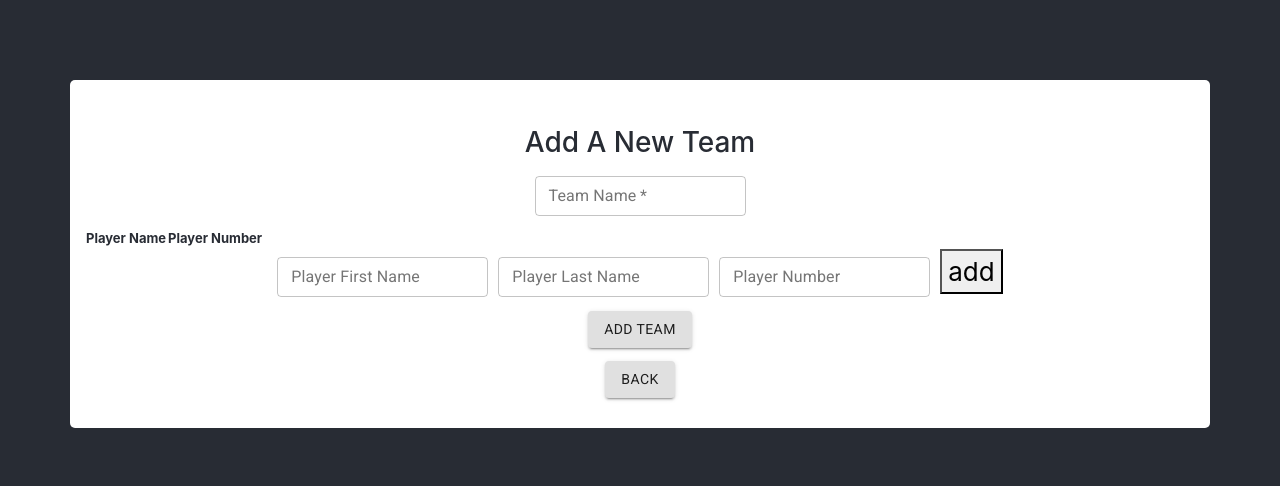
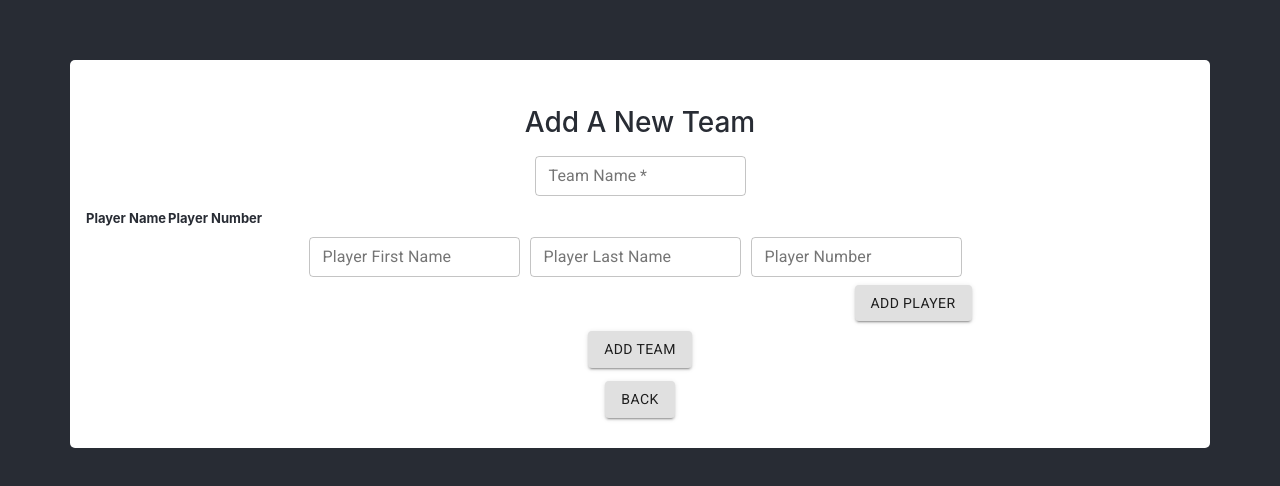
Before and after one commit to TaylorZowtuk/measure-what-matters, a React (Create React App) app in the folder frontend/: page /create-team in a window 1280 px wide. Shown: the part 146-632 px from the top of the page. Built offline with nearby package versions, Linux system fonts and the light colour scheme.

Commit message:
fixed some styling

```diff
--- a/frontend/src/components/AddTeam/AddTeam.page.tsx
+++ b/frontend/src/components/AddTeam/AddTeam.page.tsx
@@ -234,7 +234,13 @@ class AddTeam extends React.Component<{}, createTeamState> {
             })}
           </tbody>
         </table>
-        <form>
+        <form
+          style={{
+            width: "fit-content",
+            marginLeft: "auto",
+            marginRight: "auto",
+          }}
+        >
           <TextField
             style={{ marginRight: 10 }}
             id="outlined-required"
@@ -264,8 +270,12 @@ class AddTeam extends React.Component<{}, createTeamState> {
             value={this.state.newPlayerNumber}
             onChange={this.handlePlayerNumberChange}
           />
-
-          <button onClick={this.onAddPlayer}>add</button>
+          <br />
+          <div style={{ textAlign: "right" }}>
+            <Button variant="contained" onClick={this.onAddPlayer}>
+              ADD PLAYER
+            </Button>
+          </div>
         </form>
         <Button
           variant="contained"
--- a/frontend/src/components/TeamComponent/TeamComponent.tsx
+++ b/frontend/src/components/TeamComponent/TeamComponent.tsx
@@ -15,12 +15,12 @@ interface Player {
 class TeamComponent extends React.Component<teamProps> {
   public render() {
     return (
-      <table style={{margin:"10px auto", color:"#282c34"}}>
+      <table style={{ margin: "10px auto", color: "#282c34" }}>
         <thead>
           <tr>
-            <th>First Name</th>
-            <th>Last Name</th>
-            <th>Jersey Number</th>
+            <th style={{ padding: "10px" }}>First Name</th>
+            <th style={{ padding: "10px" }}>Last Name</th>
+            <th style={{ padding: "10px" }}>Jersey Number</th>
           </tr>
         </thead>
         <tbody>
```
